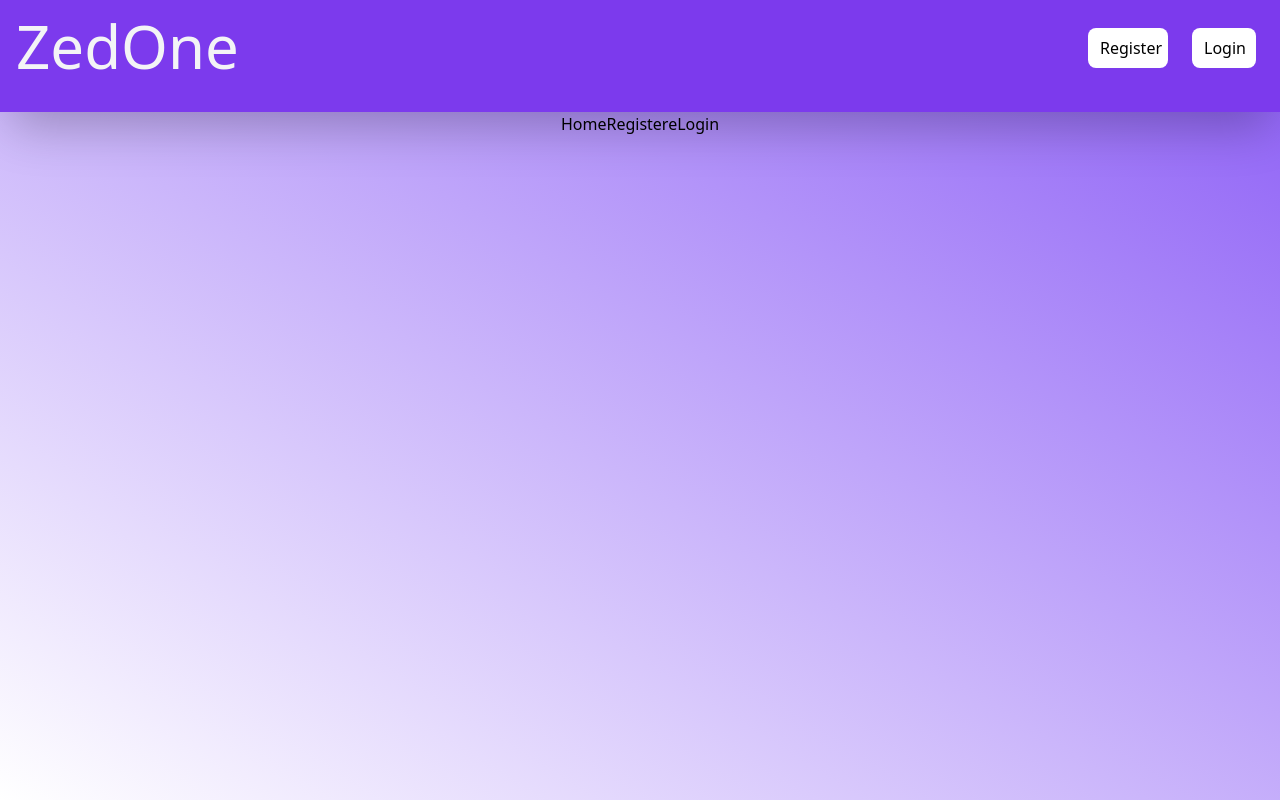
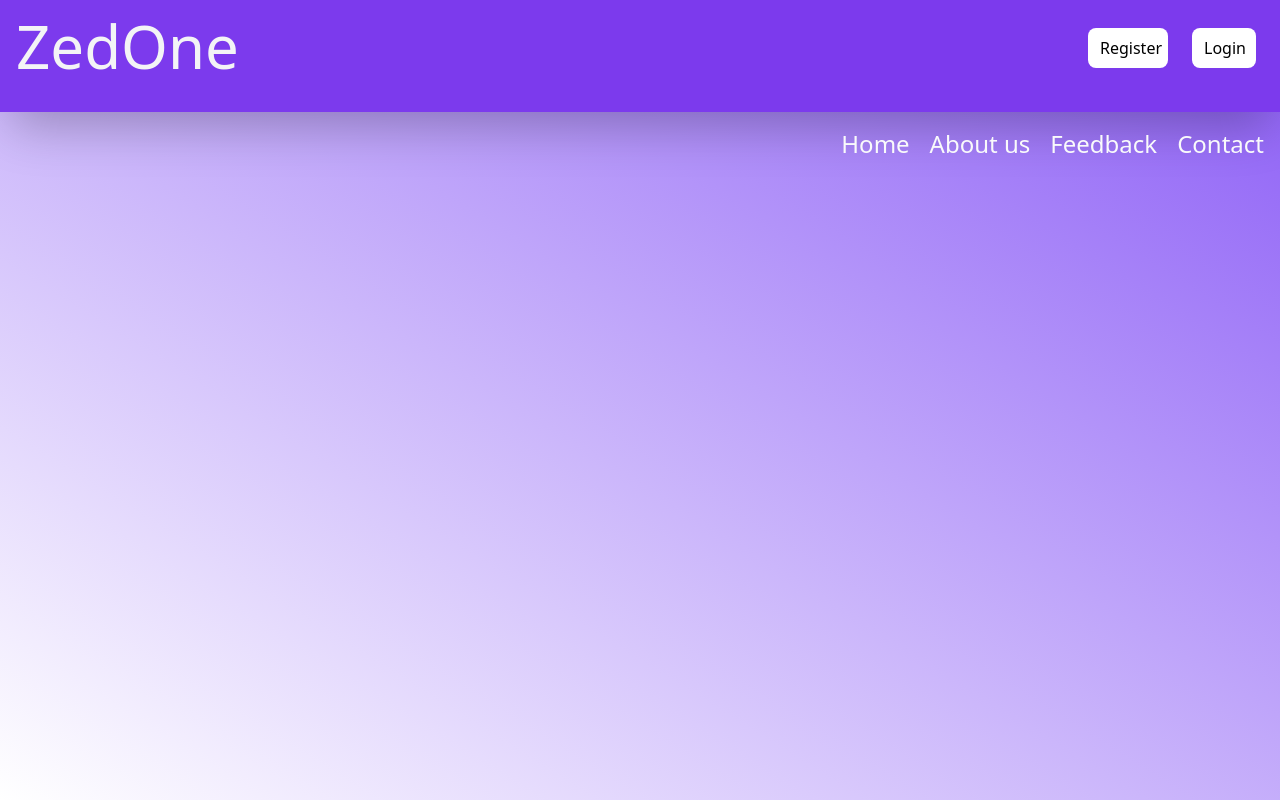
Before and after one commit to Deewiliams/zedone-interface, a React (Create React App) app in the folder user-login/: page /home in a window 1280 px wide. Built offline with nearby package versions, Linux system fonts and the light colour scheme.

Commit message:
added navbar to the home component

```diff
--- a/user-login/src/components/Home.js
+++ b/user-login/src/components/Home.js
@@ -8,16 +8,33 @@ const Home = () => {
             <div className="bg-purple-600 shadow-2xl h-28">
             <h1 className="lg:text-6xl flex items-center lg:p-4 text-gray-100 text-2xl sm:text-3xl p-8 md:text-6xl md:p-4 sm:p-6">ZedOne</h1>
             <div className="sm:flex sm:flex-row flex items-center justify-end sm:justify-end md:flex md:flex-row md:justify-end lg:flex lg:flex-row lg:items-center lg:justify-end mr-6 space-x-6  -mt-16">
-            <h1 className="py-2 h-10 w-20 sm:px-3 p-2 sm:px-3 sm:py-2 md:px-3 md:py-2 text-base bg-white lg:px-3 lg:py-2 rounded-lg hover:bg-red-400 hover:text-white cursor-pointer "><Link to="/CompanyRegistration">Register</Link></h1>
-            <h1 className="py-2 h-10 w-16 sm:px-3 sm:py-2 md:px-3 md:py-2 text-base bg-white lg:px-3 lg:py-2 rounded-lg hover:bg-red-400 hover:text-white cursor-pointer "> <Link to="/Login">Login</Link></h1>
+            <h1 className="py-2 h-10 w-20 sm:px-3 p-2 sm:px-3 sm:py-2
+                md:px-3 md:py-2 text-base bg-white lg:px-3 lg:py-2 rounded-lg
+                hover:bg-red-400 hover:text-white cursor-pointer ">
+                <Link to="/CompanyRegistration">
+                 Register
+                </Link>
+                </h1>
+            <h1 className="py-2 h-10 w-16 sm:px-3 sm:py-2 md:px-3 md:py-2
+                text-base bg-white lg:px-3 lg:py-2 rounded-lg hover:bg-red-400
+                hover:text-white cursor-pointer ">
+                <Link to="/Login">
+                 Login</Link>
+                </h1>
             </div>
             </div>
 
+            <div className="flex flex-row justify-end space-x-2 p-4 text-sm text-gray-50 md:text-2xl md:space-x-5 cursor-pointer">
+            <h1 className="hover:text-blue-600 ">Home</h1>
+            <h1 className="hover:text-blue-600">About us</h1>
+            <h1 className="hover:text-blue-600">Feedback</h1>
+            <h1 className="hover:text-blue-600">Contact</h1>
+            </div>
+
             <div>
-            <Link to="/home">Home</Link>
-            <Link to="/CompanyRegistration">Registere</Link>
-            <Link to="/Login">Login</Link>
+
             </div>
+
         </div>
 
     )
```
